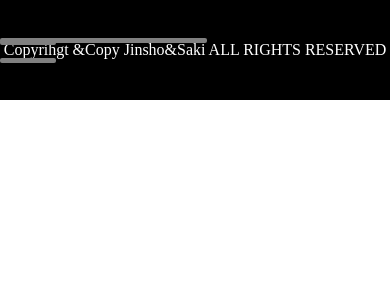
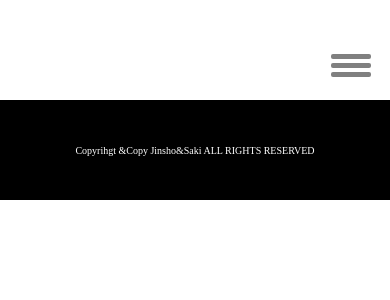
Before and after one commit to mygsaki/ojt, a PHP site: page /index.html in a window 390 px wide. Shown: the top 300 px of the page. Run offline with PHP 8.4, Linux system fonts and the light colour scheme.

Commit message:
コミット

```diff
--- a/assets/css/style.css
+++ b/assets/css/style.css
@@ -1,7 +1,23 @@
 @charset "UTF-8";
 .header {
-  height: 100px;
-  width: 1152px;
+  height: 124px;
+  width: 100%;
+  display: -webkit-box;
+  display: -ms-flexbox;
+  display: flex;
+  -webkit-box-orient: vertical;
+  -webkit-box-direction: normal;
+      -ms-flex-direction: column;
+          flex-direction: column;
+  -webkit-box-pack: center;
+      -ms-flex-pack: center;
+          justify-content: center;
+}
+
+a {
+  padding-right: 5%;
+  color: black;
+  text-decoration: none;
 }
 
 .footer {
@@ -31,29 +47,27 @@
   font-size: 20px;
 }
 
-.header-right li {
-  margin-left: 5%;
-}
-
 #wrap {
   display: none;
 }
 
 @media screen and (max-width: 767px) {
   .header {
-    width: 767px;
+    width: 100%;
     height: 100px;
+    position: relative;
   }
   .hamburger {
-    width: 30px;
-    height: 30px;
+    width: 40px;
+    height: 40px;
+    display: block;
+    margin: 15% 5% 0 auto;
   }
   .hamburger .pate,
   .hamburger .pate::before,
   .hamburger .pate::after {
-    width: 27%;
+    width: 100%;
     height: 5px;
-    margin-top: 5%;
     display: block;
     background-color: grey;
     border-radius: 2px;
@@ -75,6 +89,9 @@
   .hamburger .pate::after {
     top: 9px;
   }
+  #wrap:checked + .logo {
+    display: block;
+  }
   #wrap:checked + .hamburger .pate {
     background-color: transparent;
   }
@@ -95,13 +112,18 @@
   /* header-right一時的に非表示 */
   .header-right {
     position: fixed;
-    top: 0px;
-    right: -600px;
+    display: none;
+    top: 100px;
+    left: 0;
     height: 100vh;
-    width: 300px;
+    width: 390px;
     background-color: white;
     -webkit-transition: all .5s ease;
     transition: all .5s ease;
+    text-align: center;
+  }
+  .header-right.on {
+    display: block;
   }
   .header-right ul {
     display: block;
@@ -114,5 +136,8 @@
   #wrap:checked ~ .header-right {
     right: 0;
   }
+  .footer {
+    font-size: 10px;
+  }
 }
 /*# sourceMappingURL=style.css.map */
--- a/index.html
+++ b/index.html
@@ -11,57 +11,28 @@
 
 <body>
       <header class="header">
-        <div class="header-left">
     <input type="checkbox" id="wrap">
         <label class="hamburger" for="wrap">
           <span class="pate"></span>
         </label>
-        </div>
-
           <div class="header-right">
             <ul>
-              <li>Menu1</li>
-              <li>Menu2</li>
-             <li>Menu3</li>
-             <li>Menu4</li>
-            </ul>
-          </div>
-    </header>
- <!-- <div class="header-logo-menu">
-          <div id="nav-drawer">
-              <input id="nav-input" type="checkbox" class="nav-unshown">
-              <label id="nav-open" for="nav-input" class="nav-open">
-                <span class="pate"></span>
-              </label>
-              <label class="nav-unshown" id="nav-close" for="nav-input"></label>
-              <div id="nav-content" class="nav-content">
-                <ul class="nav-list">
-                  <img src="./img/logo.png" class="logo">
               <a href=""><li>Menu1</li></a>
               <a href=""><li>Menu2</li></a>
               <a href=""><li>Menu3</li></a>
-                  <a href=""><li>Menu4</li></a>
+              <a href=""> <li>Menu4</li></a>
+
             </ul>
           </div>
-          </div>
-          </div>
-          <div class="logo-area">
-            <ul class="logo-list">
-              <li>Menu1</li>
-              <li>Menu2</li>
-             <li>Menu3</li>
-             <li>Menu4</li>
-          </ul>
-          </div> -->
 
-
-
+    </header>
 
     <footer class="footer">
       <p>Copyrihgt &Copy Jinsho&Saki ALL RIGHTS RESERVED</p>
     </footer>
     <script src="https://code.jquery.com/jquery-3.6.0.min.js"
     integrity="sha256-/xUj+3OJU5yExlq6GSYGSHk7tPXikynS7ogEvDej/m4=" crossorigin="anonymous"></script>
-<link rel="stylesheet" href="./script.js">
+  </script>
+   <script src="./script.js"></script>
 </body>
 </html>
--- a/script.js
+++ b/script.js
@@ -1,6 +1,8 @@
 
 $(function() {
-  $('#nav-content li a').on('click', function(event) {
-    $('#nav-input').prop('checked', false);
-  });
+  $('.hamburger').on('click',function(){
+    $('.header-right').toggleClass('on');
+    console.log($('.header-right'));
+  })
+
 });
--- a/style.scss
+++ b/style.scss
@@ -1,16 +1,19 @@
+
 // header=============================================
 .header{
-  height: 100px;
-  width: 1152px;
-  // display: flex;
+  height: 124px;
+  width: 100%;
+  display: flex;
+  flex-direction: column;
+  justify-content: center;
   // align-items: center;
 }
-.header-right{
+a{
+ padding-right: 5%;
+ color: black;
+ text-decoration:none;
 }
-// .header-left{
-//   display: flex;
-//   justify-content: flex-start;
-// }
+
 
 
 //footer=======================================
@@ -31,9 +34,6 @@
   color: black;
   font-size: 20px;
 }
-.header-right li{
-  margin-left: 5%;
-}
 #wrap{
   display: none;
 }
@@ -41,19 +41,24 @@
 // ハンバーガー===================
 @media screen and (max-width: 767px) {
   .header{
-    width: 767px;
+    width: 100%;
     height: 100px;
+    position: relative;
   }
   .hamburger{
-    width: 30px;
-    height: 30px;
+    width: 40px;
+    height: 40px;
+    display: block ;
+    margin: 15% 5% 0 auto;
+    // display: flex;
+    // justify-content: flex-end;
   }
   .hamburger .pate,
   .hamburger .pate::before,
   .hamburger .pate::after{
-    width: 27%;
+    width: 100%;
     height: 5px;
-    margin-top: 5%;
+
     display: block;
     background-color: grey;
     border-radius: 2px;
@@ -77,6 +82,9 @@
   .hamburger .pate::after{
     top: 9px;
   }
+  #wrap:checked + .logo{
+    display: block;
+  }
   #wrap:checked + .hamburger .pate{
     background-color: transparent;
   }
@@ -96,12 +104,18 @@
   /* header-right一時的に非表示 */
   .header-right{
     position: fixed;
-    top: 0px;
-    right: -600px;
+    display: none;
+    top: 100px;
+    left: 0;
+    // right: -600px;
     height: 100vh;
-    width: 300px;
+    width: 390px;
     background-color: white;
     transition: all .5s ease;
+    text-align: center;
+    &.on{
+      display: block;
+    }
   }
   .header-right ul{
     display: block;
@@ -116,8 +130,10 @@
   #wrap:checked ~ .header-right{
     right: 0;
   }
-// foofer
-
+// foofer============================
+.footer{
+  font-size: 10px;
+}
 
 
 
```
Also changed, not shown: 1 other file. Lines whose indentation alone changed are shown as unchanged.
